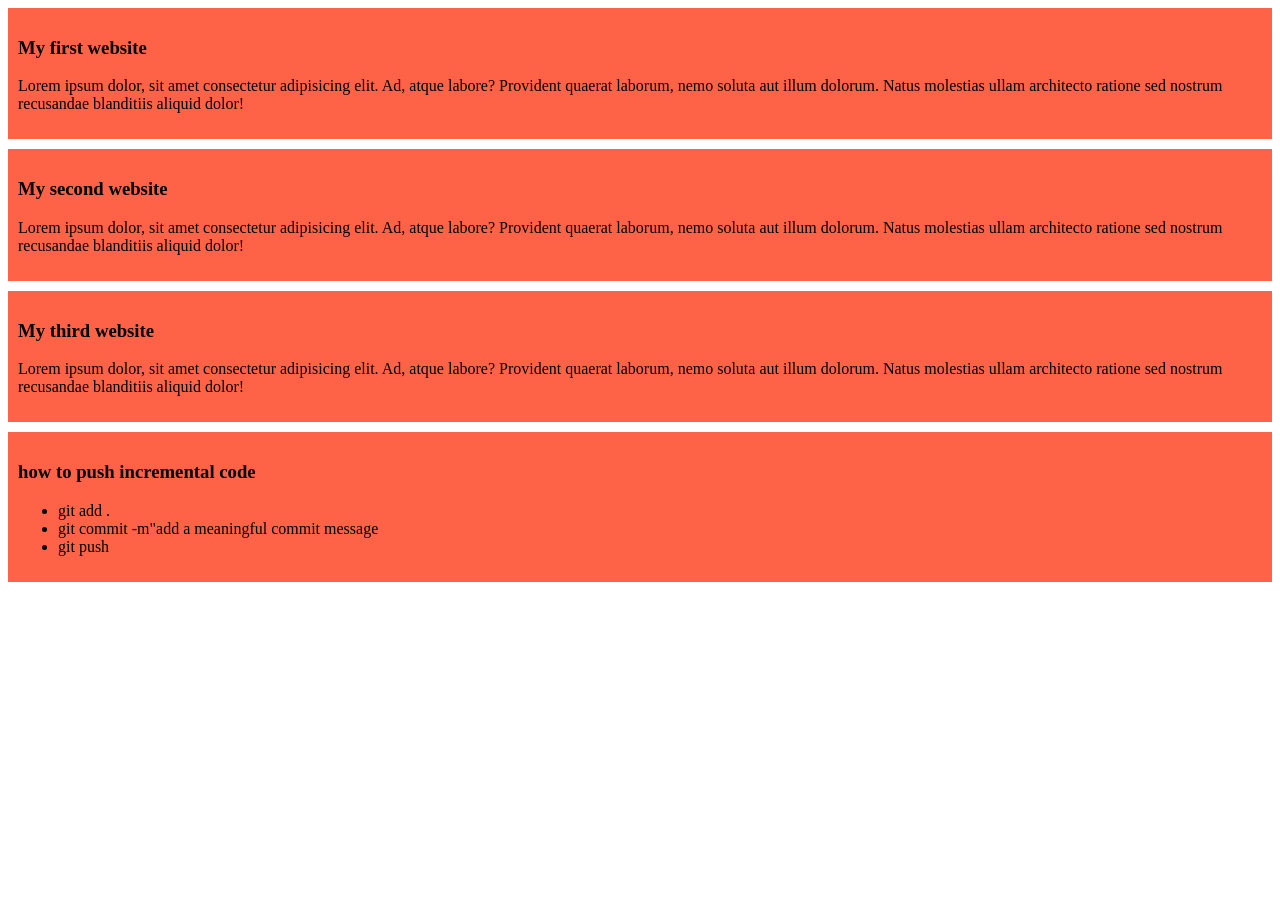
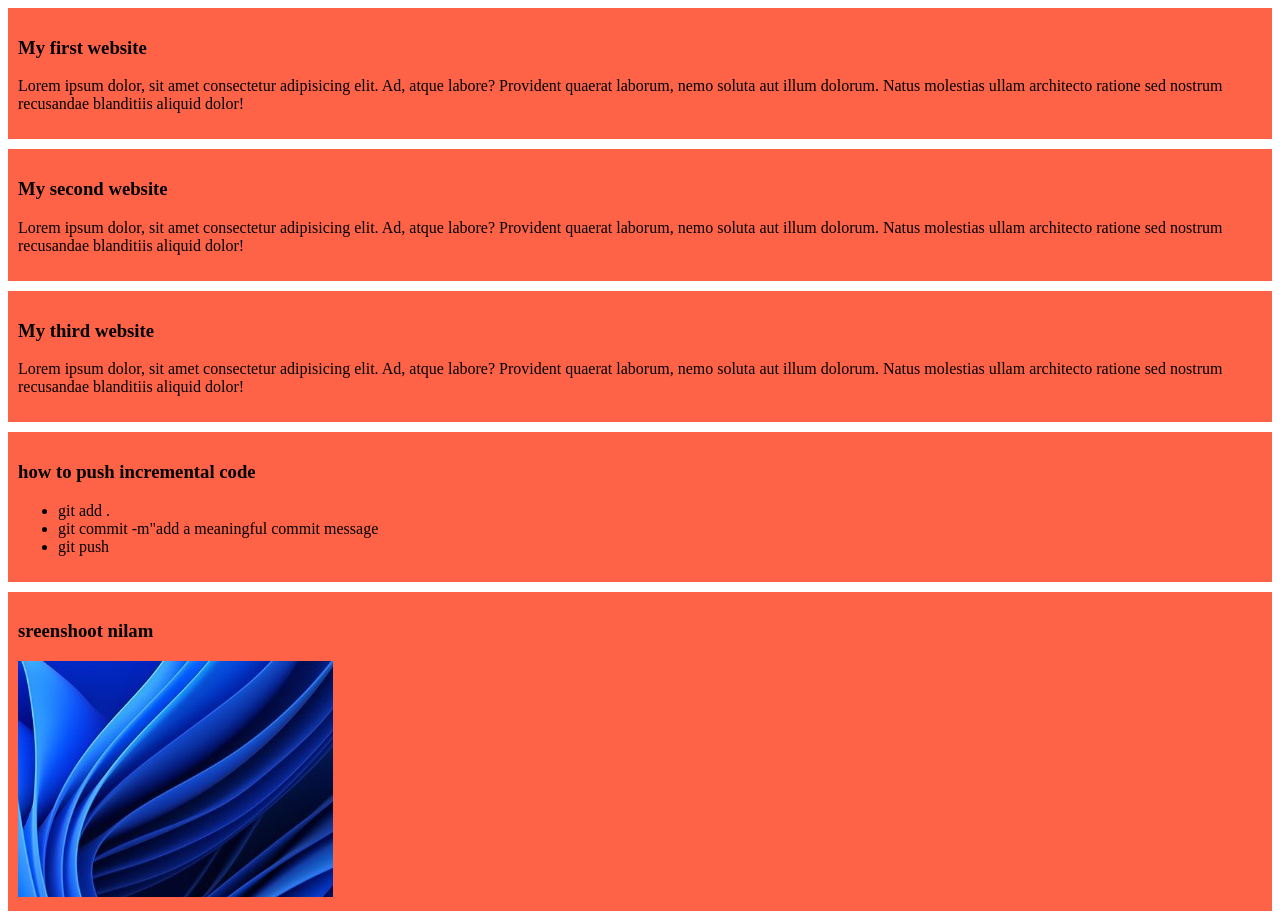
Before and after one commit to naimur401/my-simple-website, a plain HTML site: page index.html in a window 1280 px wide. Before the commit the page ends 800 px from the top, so only its background shows below. Drawn offline with Linux system fonts and the light colour scheme.

Commit message:
added screenshoot

```diff
--- a/index.html
+++ b/index.html
@@ -27,5 +27,9 @@
             <li>git push</li>
         </ul>
     </div>
+    <div>
+        <h3>sreenshoot nilam</h3>
+        <img src="images/Screenshot 2023-10-18 203514.png" alt="">
+    </div>
 </body>
 </html>
```
Also changed, not shown: images/Screenshot 2023-10-18 203514.png (added).
